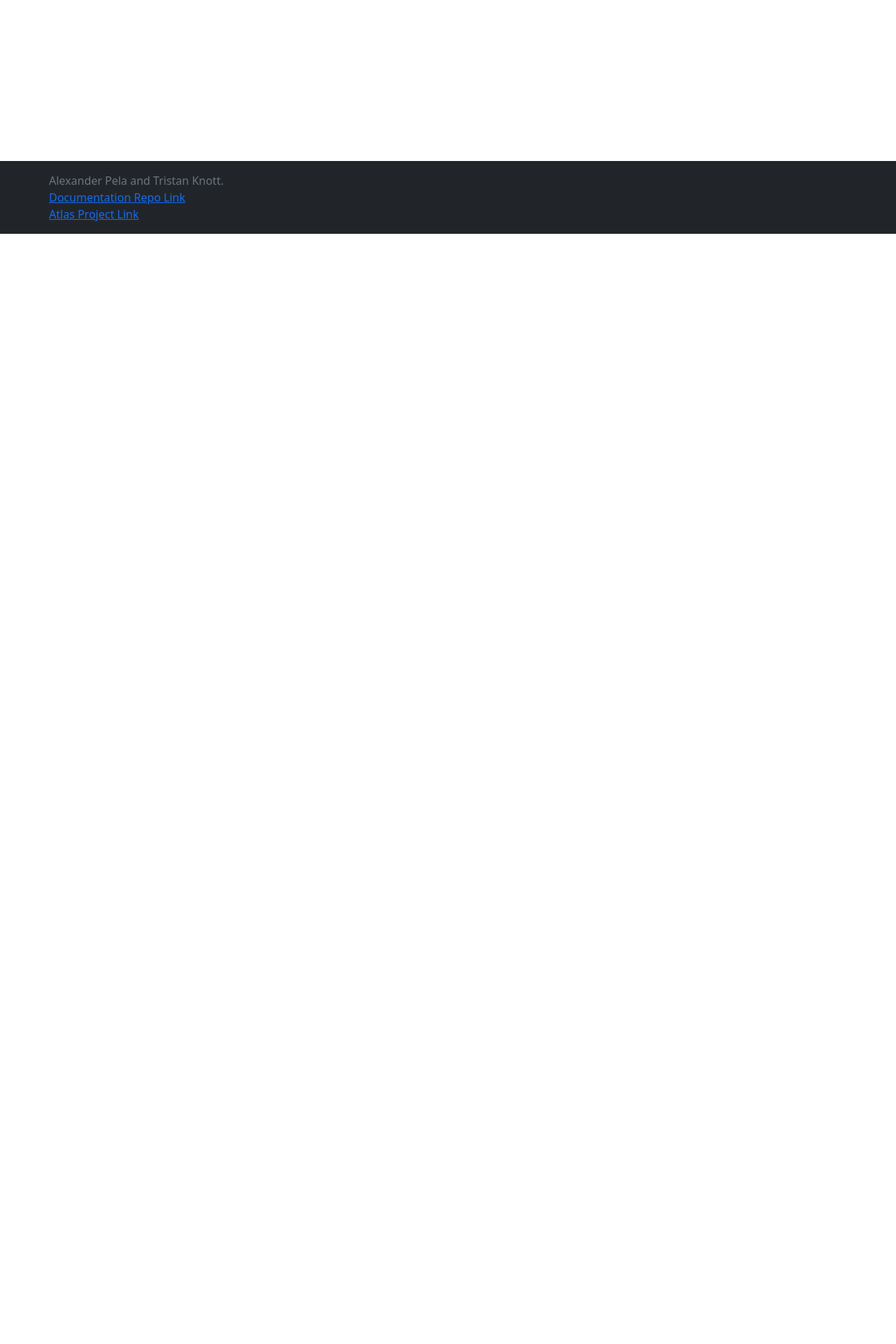
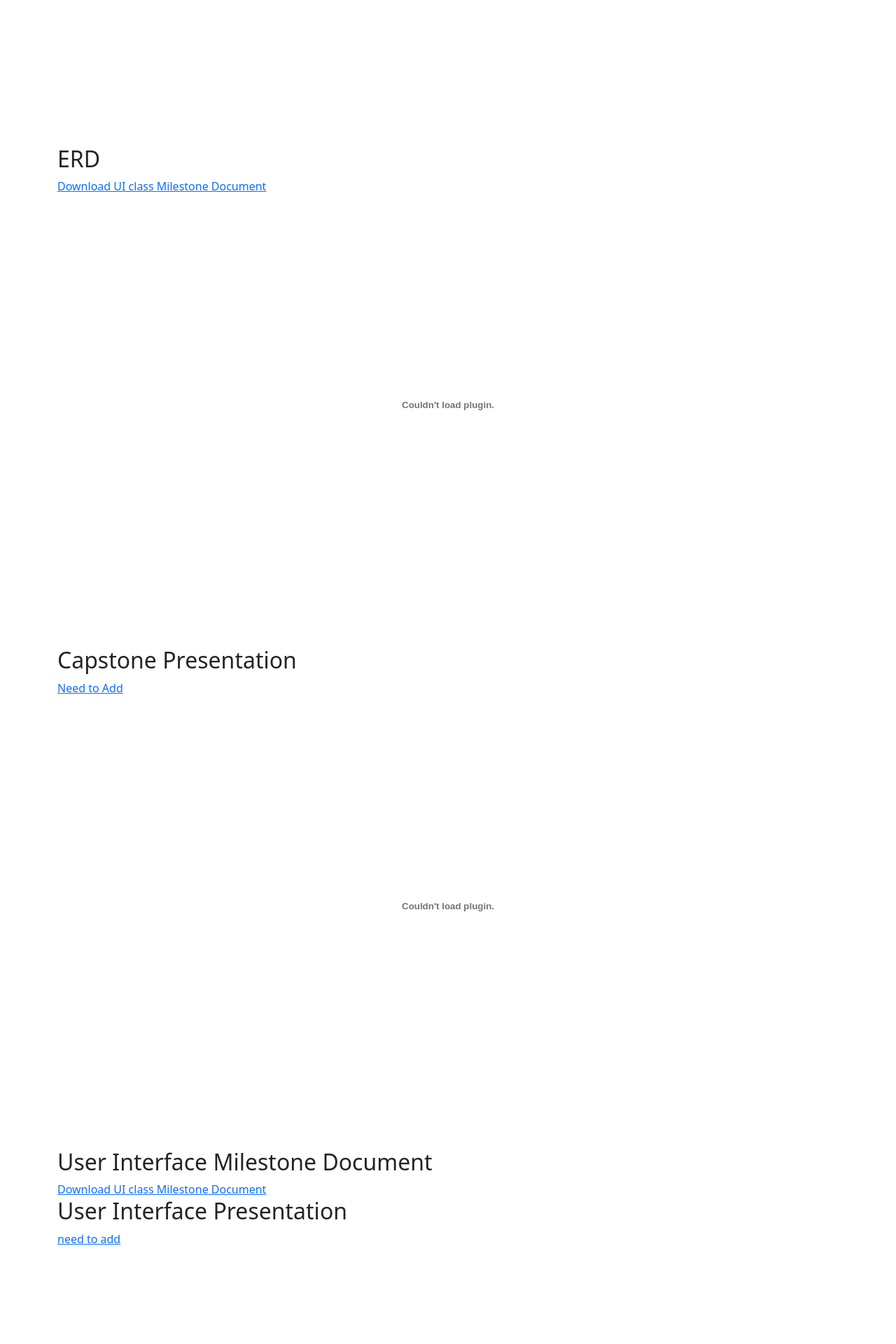
Before and after one commit to Pela-A/Atlas-Docuementation, a PHP site: page /documentation.php in a window 1280 px wide. Shown: the part 2880-4800 px from the top of the page at 70% size. Before the commit the page ends 3214 px from the top, so only its background shows below. Run offline with PHP 8.4, Linux system fonts and the light colour scheme.

Commit message:
added documentation

```diff
--- a/documentation.php
+++ b/documentation.php
@@ -73,10 +73,10 @@ downloadable zip file of all source code
             <div class="collapse navbar-collapse" id="navbarCollapse">
                 <ul class="navbar-nav me-auto mb-2 mb-md-0">
                 <li class="nav-item">
-                    <a class="nav-link active" aria-current="page" href="index.php">Home</a>
+                    <a class="nav-link" aria-current="page" href="index.php">Home</a>
                 </li>
                 <li class="nav-item">
-                    <a class="nav-link" href="documentation.php">Documentation</a>
+                    <a class="nav-link active" href="documentation.php">Documentation</a>
                 </li>
                 </ul>
             </div>
@@ -91,6 +91,7 @@ downloadable zip file of all source code
             <p>Here lies all of our documentation and file downloads.</p>
 
             <h2>Zipped Code</h2>
+            <a href="pdfs/Pela_Knott.zip" download>Download Code</a>
 
             <h2>Proposal</h2>
             <a href="pdfs\AS Capstone Project Proposal_TKnott_APela.pdf" download>Download PDF</a>
@@ -98,8 +99,6 @@ downloadable zip file of all source code
 
             <h2>Prototype</h2>
             <iframe style="border: 1px solid rgba(0, 0, 0, 0.1);" width="100%" height="600px" src="https://www.figma.com/embed?embed_host=share&url=https%3A%2F%2Fwww.figma.com%2Fproto%2FTeRxzBkcKvKLFyIPVPA5mM%2FLMS-Wireframe%3Fnode-id%3D126-3%26starting-point-node-id%3D126%253A3%26mode%3Ddesign%26t%3DdneNlRWyiLjsmBoR-1" allowfullscreen></iframe>
-
-            <h2>User Interface Milestone Document</h2>
 
             <h2>MySQL Injects</h2>
             <a href="pdfs/MySQL_Injects.pdf" download>Download PDF</a>
@@ -109,6 +108,20 @@ downloadable zip file of all source code
             <a href="pdfs/LMS_Technical_Design_.pdf" download>Download PDF</a>
             <embed src="pdfs/LMS_Technical_Design_.pdf" type="application/pdf" width="100%" height="600px" />
 
+            <h2>ERD</h2>
+            <a href="pdfs\LMS ERD Knott & Pela.pdf" download>Download UI class Milestone Document</a>
+            <embed src="pdfs\LMS ERD Knott & Pela.pdf" type="application/pdf" width="100%" height="600px" />
+
+            <h2>Capstone Presentation</h2>
+            <a href="pdfs/MySQL_Injects.pdf" download>Need to Add</a>
+            <embed src="" type="application/pdf" width="100%" height="600px" />
+
+            <h2>User Interface Milestone Document</h2>
+            <a href="pdfs\ATLAS_Milestones_Doc_Knott_Pela_(Final).docx" download>Download UI class Milestone Document</a>
+
+            <h2>User Interface Presentation</h2>
+            <a href="pdfs/MySQL_Injects.pdf" download>need to add</a>
+            <embed src="" type="application/pdf" width="100%" height="600px" />
     </main>
 
 
--- a/index.php
+++ b/index.php
@@ -76,21 +76,21 @@ downloadable zip file of all source code
                 </div>
                 <div class="carousel-inner">
                     <div class="carousel-item active">
-                    <img src="images/atlasPhotos/testImg1.png" class="d-block w-100" alt="...">
+                    <img src="images\atlasPhotos\CarouselImage1.png" class="d-block w-100" alt="...">
                     <div class="carousel-caption d-none d-md-block">
                         <h5>Log in/Sign up</h5>
                         <p>Choose whether you want to create your own organization, or join another!</p>
                     </div>
                     </div>
                     <div class="carousel-item">
-                    <img src="images/atlasPhotos/testImg2.png" class="d-block w-100" alt="...">
+                    <img src="images\atlasPhotos\CarouselImage3.png" class="d-block w-100" alt="...">
                     <div class="carousel-caption d-none d-md-block">
                         <h5>Manage your Organization</h5>
                         <p>Accept users into your organization, or modify settings and user access rights for any of its users!</p>
                     </div>
                     </div>
                     <div class="carousel-item">
-                    <img src="images/atlasPhotos/testImg3.png" class="d-block w-100" alt="...">
+                    <img src="images\atlasPhotos\CarouselImage2.png" class="d-block w-100" alt="...">
                     <div class="carousel-caption d-none d-md-block">
                         <h5>Manage Trainings</h5>
                         <p>Enter and track your trainings for your organization! Keep track of Credit Hours.</p>
```
Also changed, not shown: images/atlasPhotos/CarouselImage1.png (added), images/atlasPhotos/CarouselImage2.png (added), images/atlasPhotos/CarouselImage3.png (added), 3 other files.
